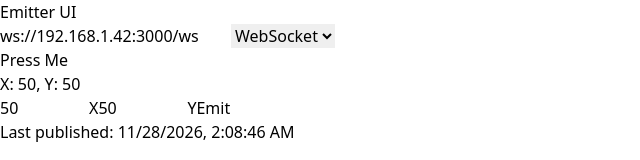
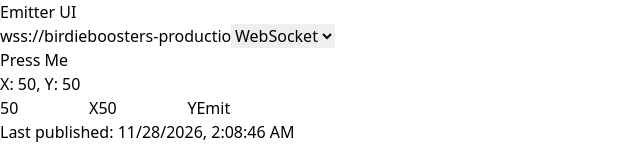
Before and after one commit to forgedsports/emitterGolf_Codex, a React (Vite) app: page / in a window 1280 px wide. Shown: the top 160 px of the page, without its empty margins (0-640 px from the left). Built offline with nearby package versions, Linux system fonts and the light colour scheme.

Commit message:
Fixed default values

```diff
--- a/src/App.jsx
+++ b/src/App.jsx
@@ -5,8 +5,8 @@ import MiniMap from "./components/MiniMap";
 import LogFeed from "./components/LogFeed";
 import emitEvent from "./emitEvent";
 
-const DEFAULT_WS = "ws://192.168.1.42:3000/ws";
-const DEFAULT_HTTP = "https://staging.forgedsports.link/api/events/create/";
+const DEFAULT_WS = "wss://birdieboosters-production.up.railway.app";
+const DEFAULT_HTTP = "https://birdieboosters-production.up.railway.app/api/events";
 
 export default function App() {
   const [emitType, setEmitType] = useState("websocket");
--- a/src/components/EndpointConfig.jsx
+++ b/src/components/EndpointConfig.jsx
@@ -8,8 +8,8 @@ export default function EndpointConfig({
 }) {
   const placeholder =
     emitType === "websocket"
-      ? "ws://192.168.1.42:3000/ws"
-      : "https://staging.forgedsports.link/api/events/create/";
+      ? "wss://birdieboosters-production.up.railway.app"
+      : "https://birdieboosters-production.up.railway.app/api/events";
   return (
     <div className="flex flex-col sm:flex-row items-center gap-3">
       <input
```
Also changed, not shown: 1 other file (tests, documents, lock files or other folders).
